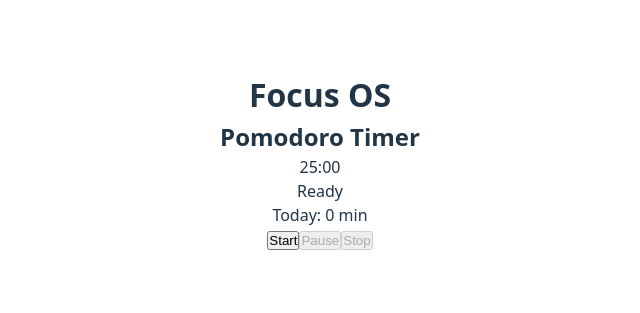
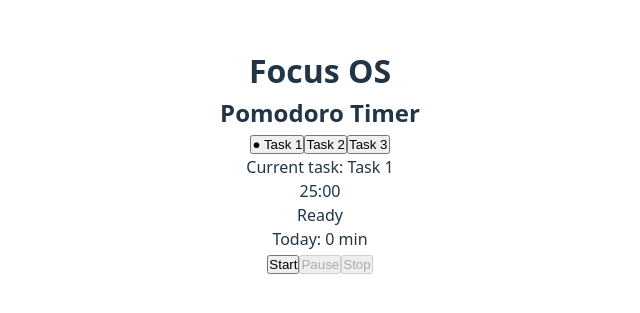
Before and after one commit to Ghleii/focus-os, a React (Vite) app: page / in a window 1280 px wide. Shown: the part 239-552 px from the top of the page, without its empty margins (320-960 px from the left). Built offline with nearby package versions, Linux system fonts and the light colour scheme.

Commit message:
feat: lock task selection during session and show current task

```diff
--- a/src/component/Timer.jsx
+++ b/src/component/Timer.jsx
@@ -3,6 +3,11 @@ import { useTimer } from '../hooks/useTimer'
 import { appendSession, loadSessions } from '../lib/sessionStorage'
 
 const initialSeconds = 1500
+const TASK_OPTIONS = [
+  { id: 'task-1', label: 'Task 1' },
+  { id: 'task-2', label: 'Task 2' },
+  { id: 'task-3', label: 'Task 3' },
+]
 
 function formatTime(totalSeconds) {
   const minutes = Math.floor(totalSeconds / 60)
@@ -13,8 +18,10 @@ function formatTime(totalSeconds) {
 export default function Timer() {
   const { remainingSeconds, isRunning, start, pause, stop } = useTimer(initialSeconds)
   const [sessions, setSessions] = useState(() => loadSessions())
+  const [selectedTaskId, setSelectedTaskId] = useState(TASK_OPTIONS[0].id)
   const isAtInitial = remainingSeconds === initialSeconds
   const statusLabel = isRunning ? 'Running' : isAtInitial ? 'Ready' : 'Paused'
+  const selectedTaskLabel = TASK_OPTIONS.find((task) => task.id === selectedTaskId)?.label
 
   const handleStop = () => {
     const actualSec = initialSeconds - remainingSeconds
@@ -26,7 +33,7 @@ export default function Timer() {
 
         const next = appendSession({
           id: crypto.randomUUID(),
-          taskId: 'task-1',
+          taskId: selectedTaskId,
           plannedSec: initialSeconds,
           actualSec,
           startedAt: startedAt.toISOString(),
@@ -48,6 +55,21 @@ export default function Timer() {
     <section>
       <h2>Pomodoro Timer</h2>
 
+      <div>
+        {TASK_OPTIONS.map((task) => (
+          <button
+            key={task.id}
+            type="button"
+            onClick={() => setSelectedTaskId(task.id)}
+            disabled={!isAtInitial}
+          >
+            {selectedTaskId === task.id ? `● ${task.label}` : task.label}
+          </button>
+        ))}
+      </div>
+
+      <p>Current task: {selectedTaskLabel}</p>
+
       <p>{formatTime(remainingSeconds)}</p>
 
       <p>{statusLabel}</p>
```
